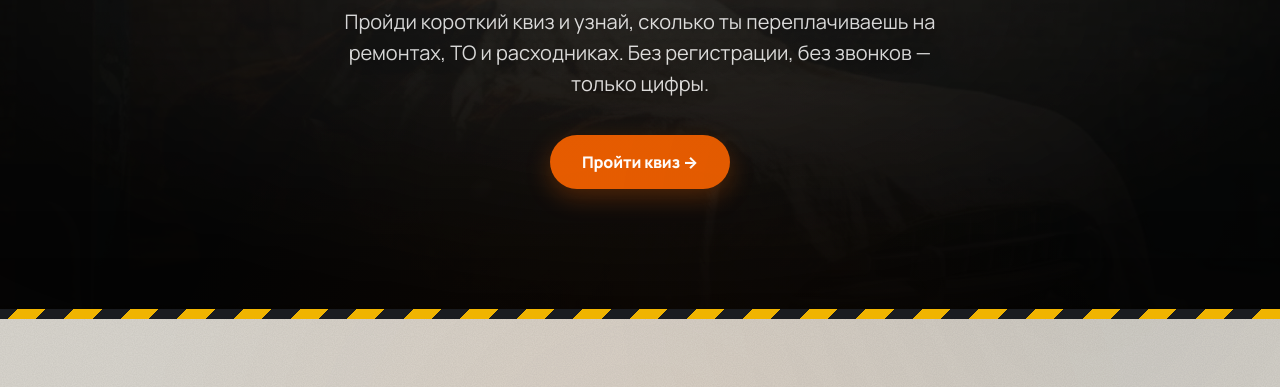
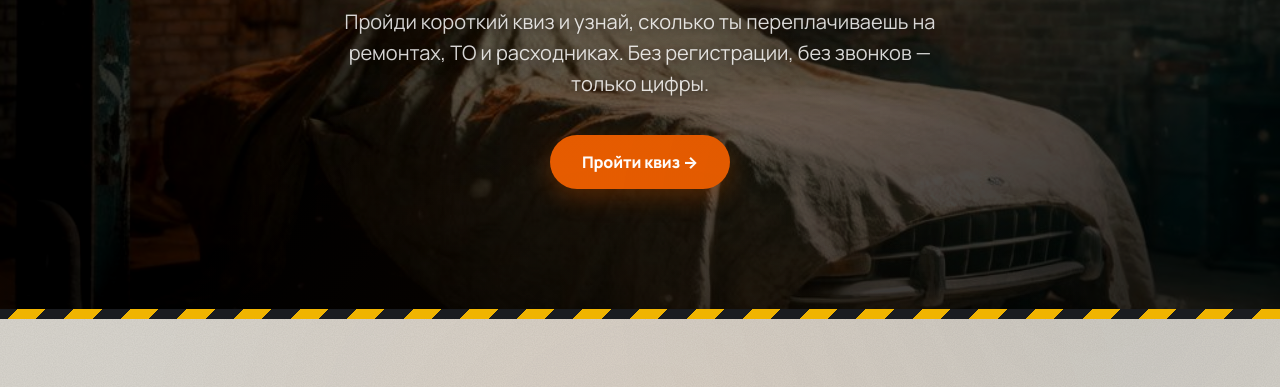
Before and after one commit to ktth26/auto-landing, a plain HTML site: page index.html in a window 1280 px wide. Shown: the part 299-686 px from the top of the page. Drawn offline with Linux system fonts and the light colour scheme.

Commit message:
Update index.html

```diff
--- a/index.html
+++ b/index.html
@@ -146,17 +146,18 @@
   background-image: url('hero.jpg');
   background-size: cover;
   background-position: center;
-    opacity: 0.55;
-    filter: brightness(0.55) contrast(1.05) sepia(0.15);
+  opacity: 1;                          /* было 0.55 — фото теперь видно полностью */
+  filter: brightness(1.05) contrast(1.05) sepia(0.1);  /* чуть теплее и ярче */
   z-index: -2;
 }
 .hero::after {
   content: '';
   position: absolute;
   inset: 0;
+  /* Мягкое затемнение: сверху и снизу темнее, в центре почти прозрачно */
   background:
-      radial-gradient(ellipse at center, rgba(0,0,0,0.2) 0%, rgba(0,0,0,0.75) 75%),
-      linear-gradient(180deg, rgba(0,0,0,0.4) 0%, rgba(0,0,0,0.85) 100%);
+    radial-gradient(ellipse at center, rgba(0,0,0,0) 0%, rgba(0,0,0,0.55) 80%),
+    linear-gradient(180deg, rgba(0,0,0,0.35) 0%, rgba(0,0,0,0.55) 100%);
   z-index: -1;
 }
 
```
Lines whose indentation alone changed are shown as unchanged.
